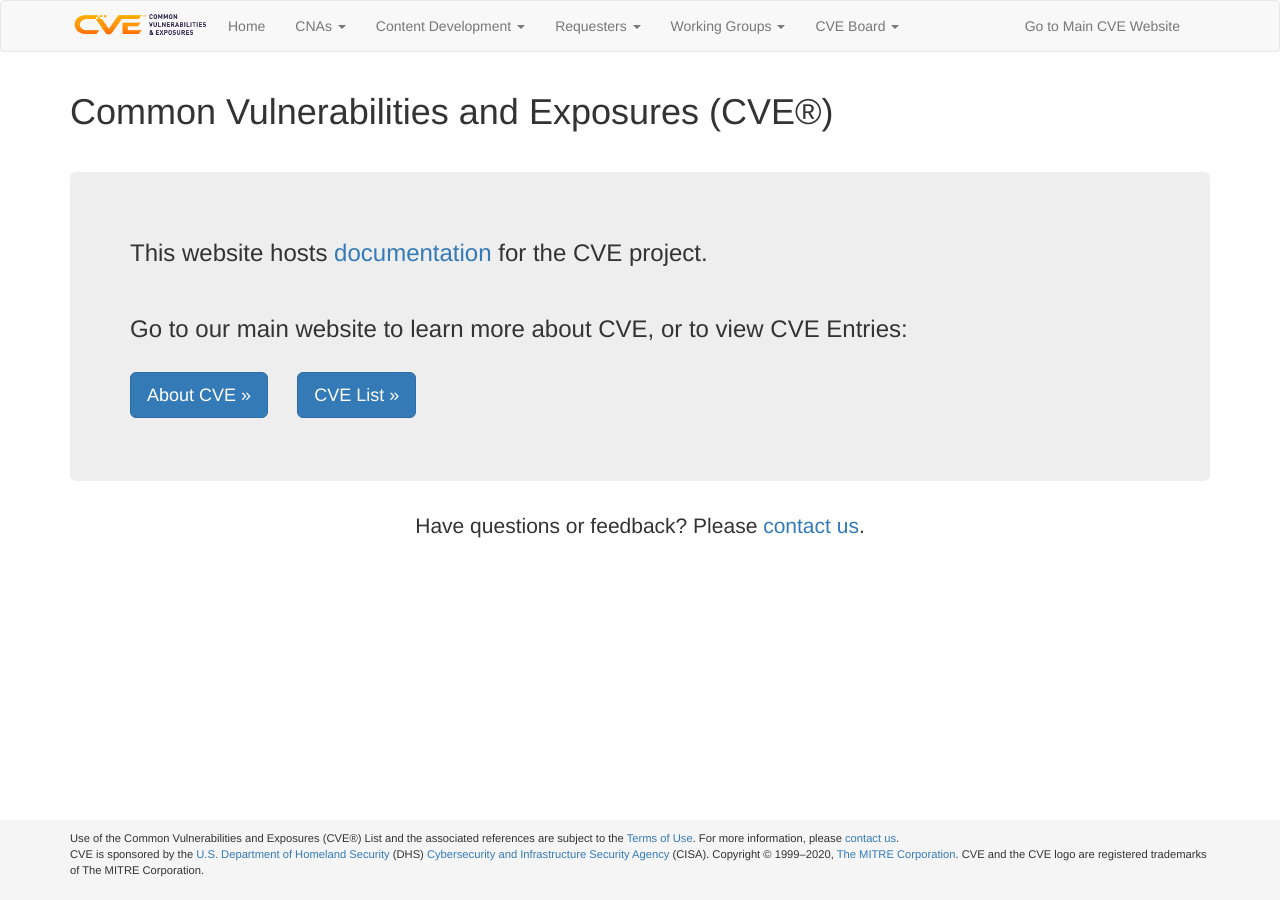
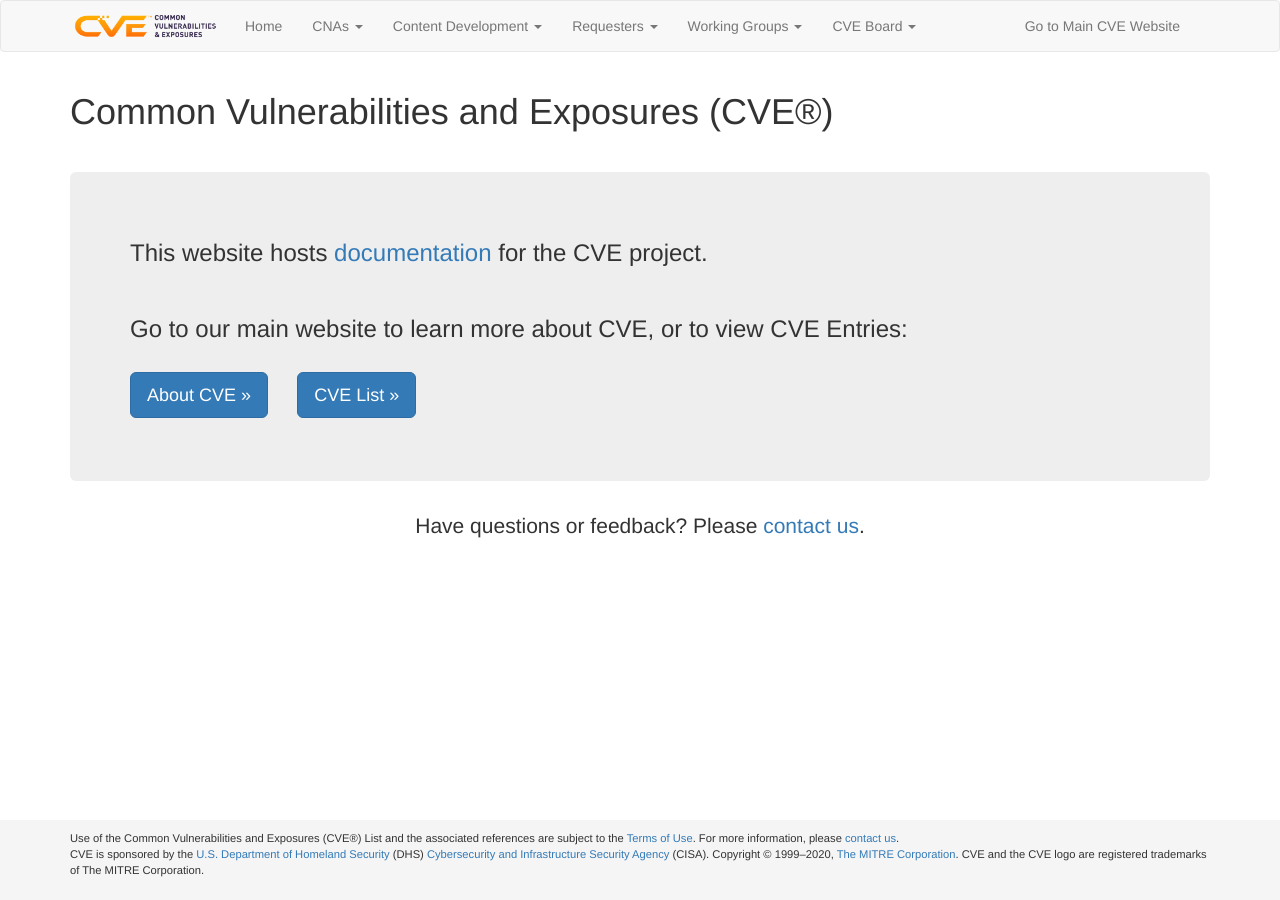
Before and after one commit to CVEProject/cveproject.github.io, a Jekyll site: the page built from index.md, in a window 1280 px wide. Built offline with Jekyll 4.4.1, drawn with Linux system fonts in a browser that asks for light colours; nearby versions of some CDN libraries.

Commit message:
Update header.html

```diff
--- a/_includes/header.html
+++ b/_includes/header.html
@@ -11,7 +11,7 @@
             <span class="icon-bar"></span>
             <span class="icon-bar"></span>
           </button>
-            <a href="https://cveproject.github.io" class="pull-left"><img src="/img/cve_logo_banner.png" style="max-height: 115px; max-width: 140px; margin-top: 6px; margin-bottom: 3px; margin-right: 3px; "></a>
+            <a href="https://cveproject.github.io" class="pull-left"><img src="/img/cve_logo_banner.png" style="max-height: 125px; max-width: 150px; margin-top: 6px; margin-bottom: 3px; margin-right: 10px; "></a>
     </div>
 
     <div class="collapse navbar-collapse">
```
